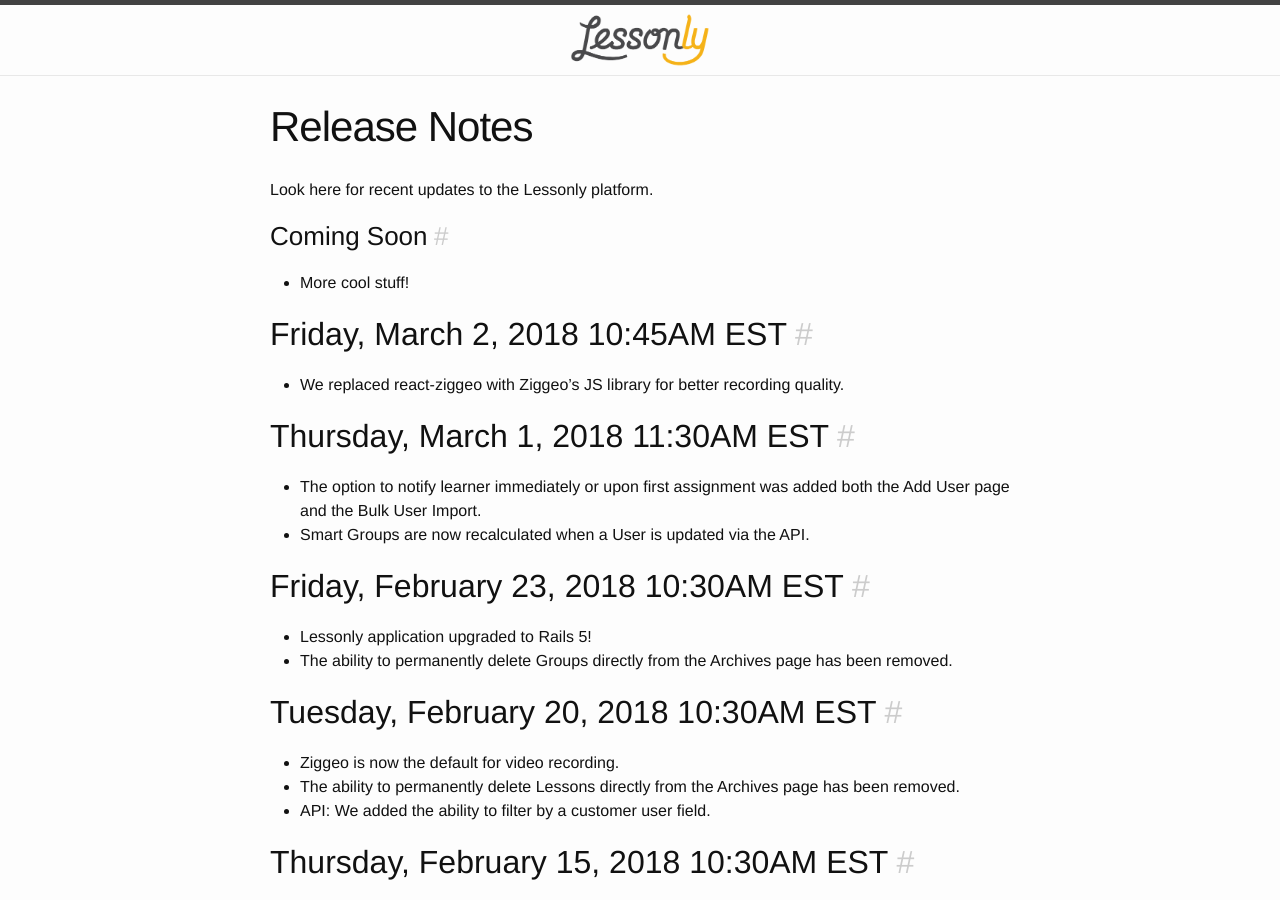
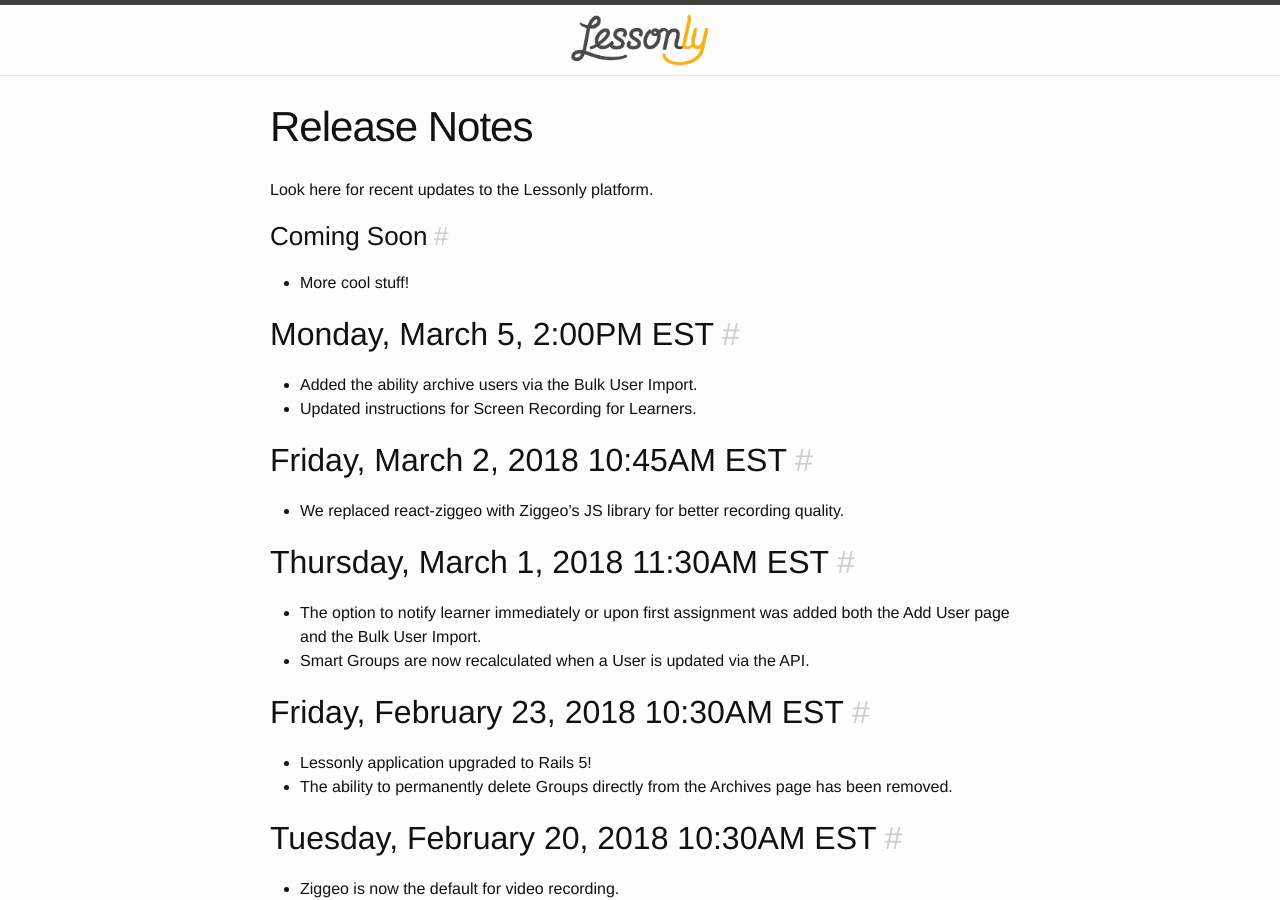
Before and after one commit to isabella232/lessonly.github.io, a Jekyll site: the page built from release-notes.md, in a window 1280 px wide and 900 px high. Built offline with Jekyll 4.4.1, drawn with Linux system fonts in a browser that asks for light colours.

Commit message:
Update release-notes.md

```diff
--- a/release-notes.md
+++ b/release-notes.md
@@ -7,6 +7,10 @@
 
 ### Coming Soon
 - More cool stuff!
+
+## Monday, March 5, 2:00PM EST
+- Added the ability archive users via the Bulk User Import.
+- Updated instructions for Screen Recording for Learners.
 
 ## Friday, March 2, 2018 10:45AM EST
 - We replaced react-ziggeo with Ziggeo's JS library for better recording quality.
```
